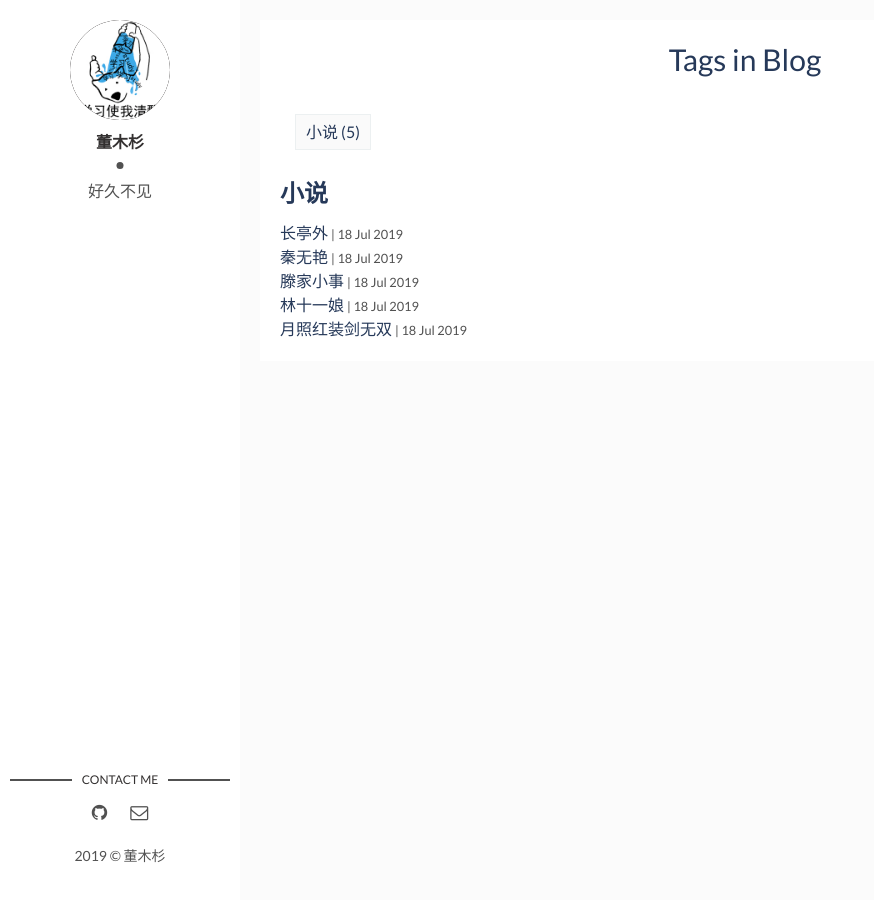
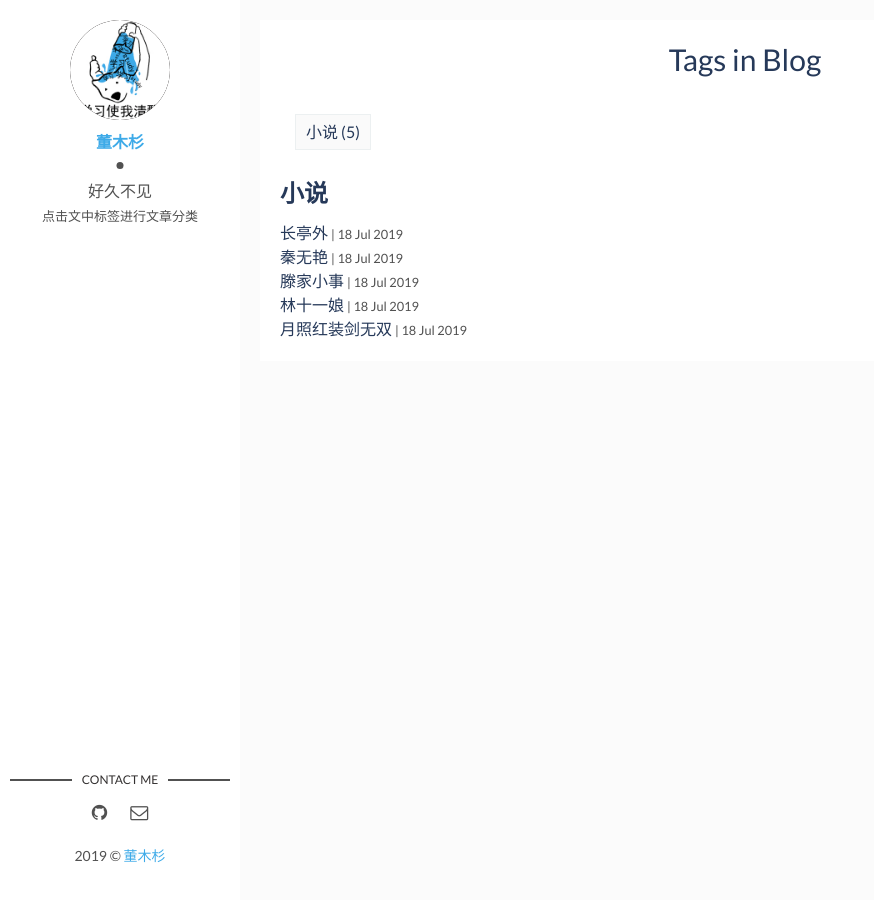
Before and after one commit to doctormus/doctormus.github.io, a Jekyll site: the page built from tags.html, in a window 1280 px wide. Shown: the whole page, without its empty margins (0-874 px from the left). Built offline with Jekyll 4.4.1, drawn with Linux system fonts in a browser that asks for light colours.

Commit message:
fix the name color

```diff
--- a/_config.yml
+++ b/_config.yml
@@ -9,9 +9,9 @@ url: "https://doctormus.github.io/" # the base hostname & protocol for your site
 site-twitter: #if your site has a twitter account, enter it here
 
 # Author Settings
-author: 董木杉 # add your name
+author: <font color = "#3daae8">董木杉</font> # add your name
 author-img: doctormus.jpg # add your photo
-about-author: 好久不见<br> # add description
+about-author: 好久不见<br> <font size = 2>点击文中标签进行文章分类</font> # add description
 social-twitter: # add your Twitter handle
 social-facebook: # add your Facebook handle
 social-github: doctormus # add your Github handle
```
